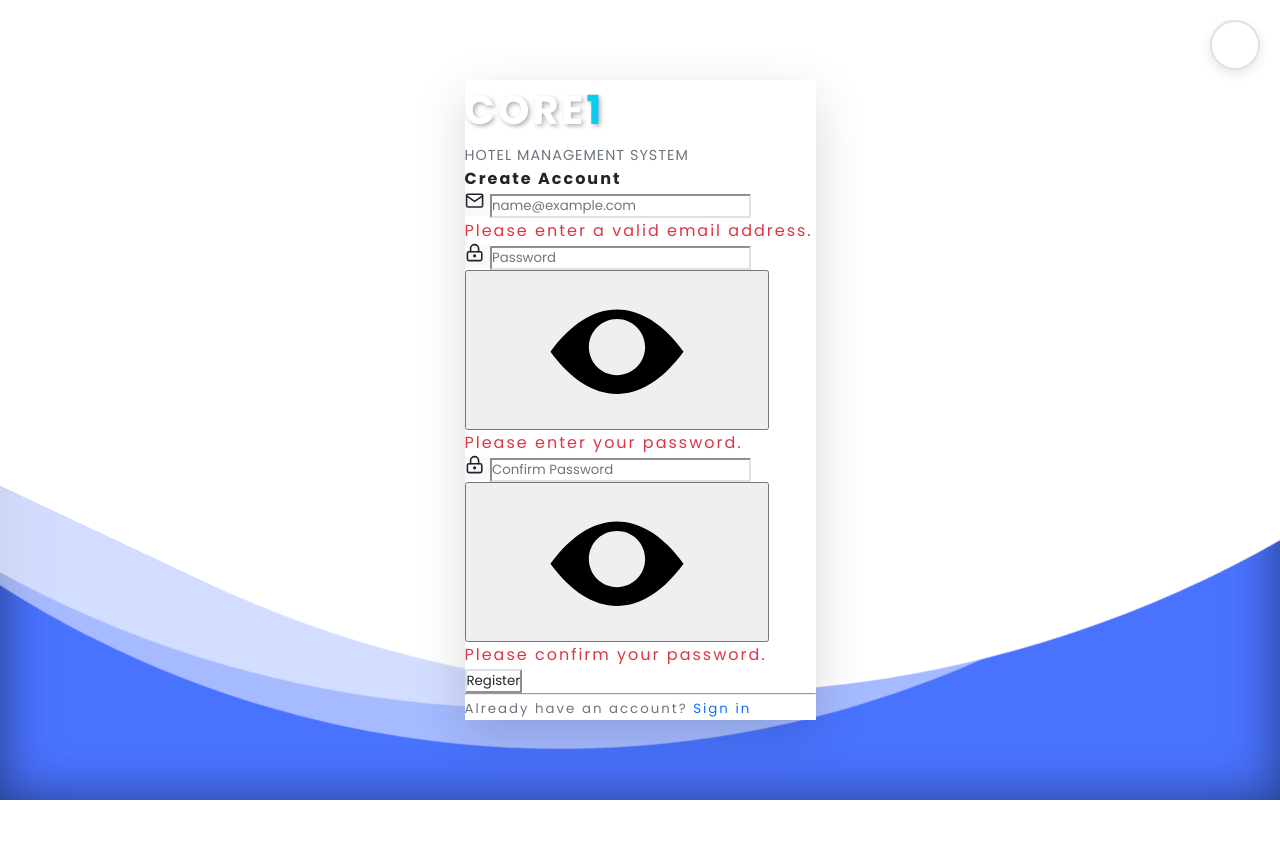
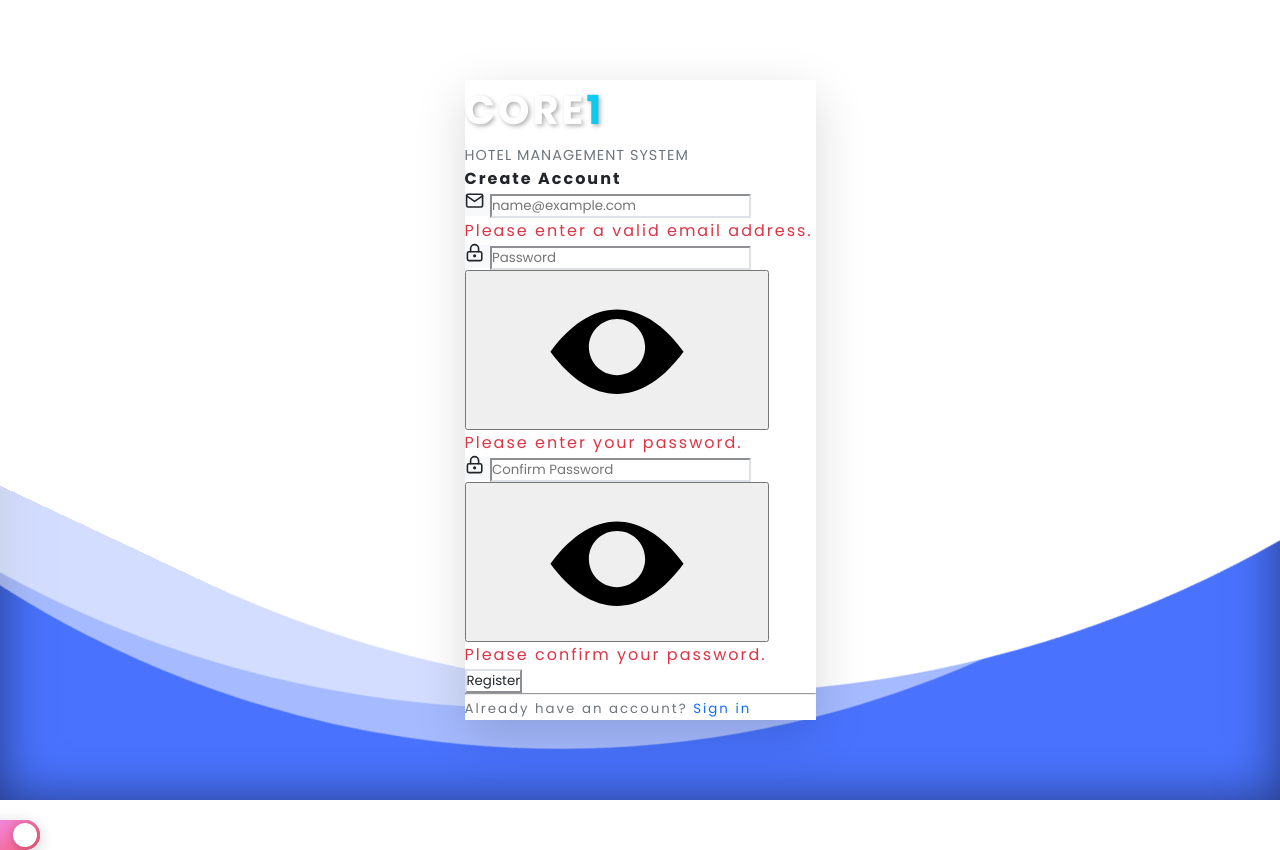
Before and after one commit to sol120415/hmscore1, a PHP site: page /register.php in a window 1280 px wide. Before the commit the page ends 800 px from the top, so only its background shows below. Run offline with PHP 8.4, Linux system fonts and the light colour scheme; some libraries are stand-ins or nearby versions.

Commit message:
feat(theme): Transform toggle button to modern design
- Implement modern toggle switch design with gradient backgrounds
- Add smooth sliding animation with cubic-bezier transitions
- Include click animation feedback
- Create pill-shaped toggle with sliding indicator
- Add gradient color transitions between light/dark modes
- Enhance visual appeal with modern styling

```diff
--- a/css/theme-system.css
+++ b/css/theme-system.css
@@ -55,34 +55,90 @@
   --wave-span-3: rgba(20, 20, 20, 0.5);
 }
 
-/* Theme Toggle Button */
+/* Modern Theme Toggle Button */
 .theme-toggle {
   position: fixed;
   top: 20px;
   right: 20px;
   z-index: 1000;
-  background: var(--theme-bg-primary);
-  border: 2px solid var(--theme-border-color);
-  border-radius: 50%;
-  width: 50px;
-  height: 50px;
+  background: linear-gradient(135deg, #667eea 0%, #764ba2 100%);
+  border: none;
+  border-radius: 25px;
+  width: 60px;
+  height: 30px;
   display: flex;
   align-items: center;
-  justify-content: center;
   cursor: pointer;
-  transition: all 0.3s ease;
-  box-shadow: 0 4px 12px var(--theme-shadow);
+  transition: all 0.4s cubic-bezier(0.4, 0, 0.2, 1);
+  box-shadow: 0 4px 15px rgba(0, 0, 0, 0.2);
+  overflow: hidden;
+  position: relative;
+}
+
+.theme-toggle::before {
+  content: '';
+  position: absolute;
+  top: 0;
+  left: 0;
+  right: 0;
+  bottom: 0;
+  background: linear-gradient(135deg, #f093fb 0%, #f5576c 100%);
+  opacity: 0;
+  transition: opacity 0.4s ease;
 }
 
 .theme-toggle:hover {
-  transform: scale(1.1);
-  box-shadow: 0 6px 16px var(--theme-shadow-lg);
+  transform: scale(1.05);
+  box-shadow: 0 6px 25px rgba(0, 0, 0, 0.3);
 }
 
 .theme-toggle-icon {
-  font-size: 20px;
-  color: var(--theme-text-primary);
-  transition: all 0.3s ease;
+  position: relative;
+  z-index: 2;
+  font-size: 16px;
+  color: white;
+  transition: all 0.4s cubic-bezier(0.4, 0, 0.2, 1);
+  transform: translateX(0);
+}
+
+/* Toggle switch indicator */
+.theme-toggle::after {
+  content: '';
+  position: absolute;
+  top: 3px;
+  left: 3px;
+  width: 24px;
+  height: 24px;
+  background: white;
+  border-radius: 50%;
+  transition: all 0.4s cubic-bezier(0.4, 0, 0.2, 1);
+  box-shadow: 0 2px 8px rgba(0, 0, 0, 0.2);
+}
+
+/* Light mode toggle state */
+[data-theme="light"] .theme-toggle::after {
+  transform: translateX(30px);
+}
+
+[data-theme="light"] .theme-toggle::before {
+  opacity: 1;
+}
+
+[data-theme="light"] .theme-toggle-icon {
+  transform: translateX(-10px);
+}
+
+/* Dark mode toggle state */
+[data-theme="dark"] .theme-toggle::after {
+  transform: translateX(0);
+}
+
+[data-theme="dark"] .theme-toggle::before {
+  opacity: 0;
+}
+
+[data-theme="dark"] .theme-toggle-icon {
+  transform: translateX(10px);
 }
 
 /* Smooth transitions for all theme-aware elements */
--- a/js/theme-system.js
+++ b/js/theme-system.js
@@ -99,6 +99,16 @@
 
         // Add to page
         document.body.appendChild(this.themeToggle);
+
+        // Add click animation
+        this.themeToggle.addEventListener('click', (e) => {
+            e.preventDefault();
+            // Add click animation
+            this.themeToggle.style.transform = 'scale(0.95)';
+            setTimeout(() => {
+                this.themeToggle.style.transform = '';
+            }, 150);
+        });
 
         // Update icon
         this.updateToggleIcon();
```
